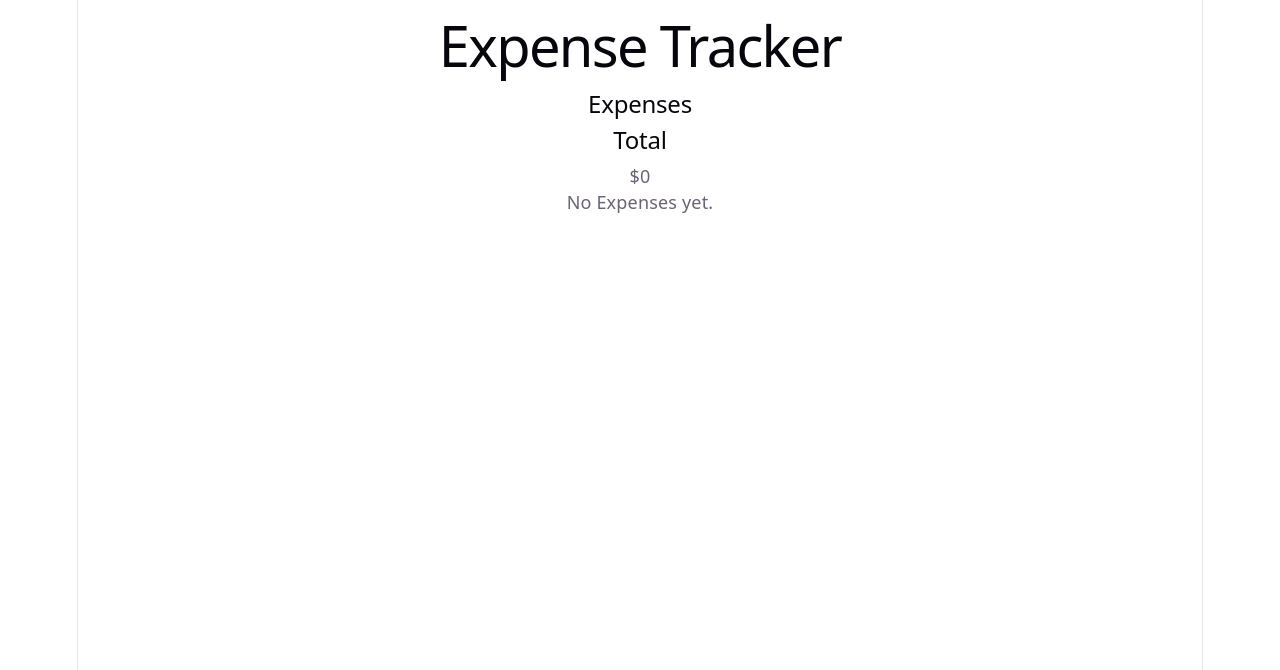
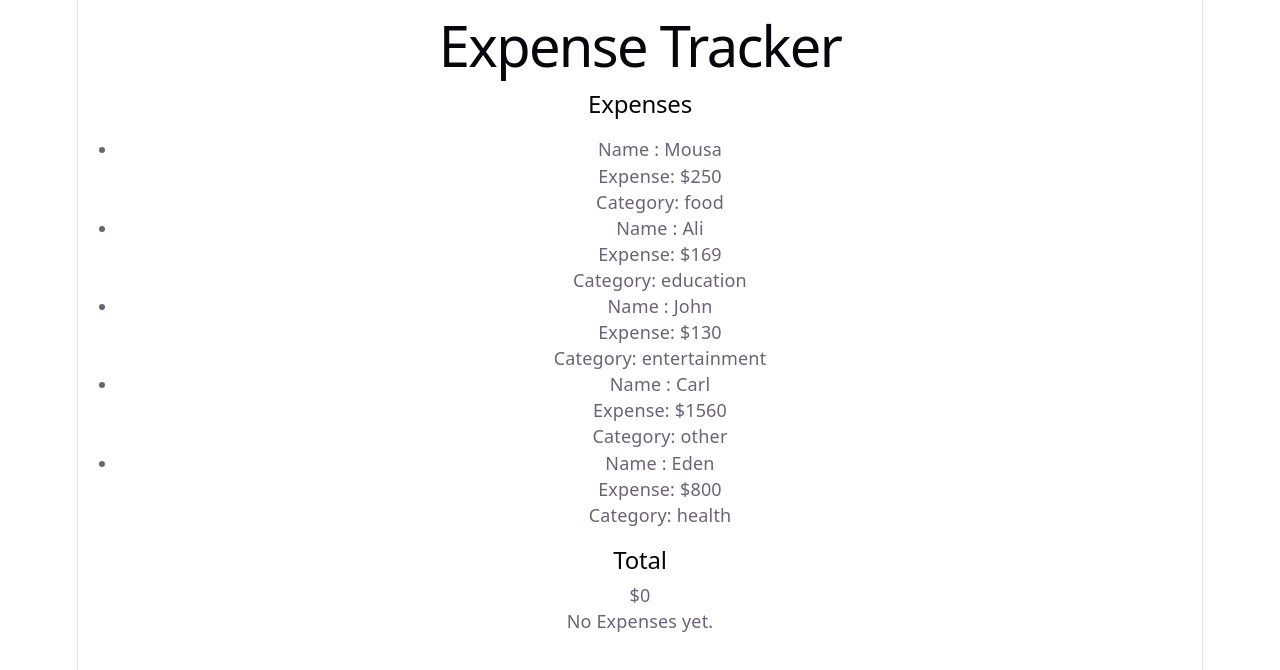
Before and after one commit to mousa1995/expense-tracker, a React (Vite) app: page / in a window 1280 px wide. Shown: the top 670 px of the page. Built offline with nearby package versions, Linux system fonts and the light colour scheme.

Commit message:
feat: add expense list

```diff
--- a/src/App.tsx
+++ b/src/App.tsx
@@ -1,4 +1,6 @@
 import "./App.css";
+import { ExpenseList } from "./components/ExpenseList";
+import { expenses } from "./data/expenses";
 
 function App() {
   return (
@@ -9,6 +11,7 @@ function App() {
       <main>
         <section>
           <h2>Expenses</h2>
+          <ExpenseList expenses={expenses} />
         </section>
         <section>
           <h2>Total</h2>
--- /dev/null
+++ b/src/components/ExpenseItem.tsx
@@ -0,0 +1,19 @@
+import type { ExpenseCategory } from "../types/ExpenseCategory";
+
+interface ExpenseItemProps {
+  person: string;
+  amount: number;
+  category: ExpenseCategory;
+}
+
+export const ExpenseItem = (props: ExpenseItemProps) => {
+  return (
+    <>
+      <li>
+        <p>Name : {props.person}</p>
+        <p>Expense: ${props.amount}</p>
+        <p>Category: {props.category}</p>
+      </li>
+    </>
+  );
+};
--- /dev/null
+++ b/src/components/ExpenseList.tsx
@@ -0,0 +1,29 @@
+import type { Expense } from "../types/Expense";
+import { ExpenseItem } from "./ExpenseItem";
+
+interface ExpenseListProps {
+  expenses: Expense[];
+}
+
+export const ExpenseList = ({ expenses }: ExpenseListProps) => {
+  return (
+    <>
+      {expenses.length > 0 ? (
+        <ul>
+          {expenses.map((expense) => {
+            return (
+              <ExpenseItem
+                key={expense.id}
+                amount={expense.amount}
+                person={expense.person}
+                category={expense.category}
+              />
+            );
+          })}
+        </ul>
+      ) : (
+        <div>No Expenses yet</div>
+      )}
+    </>
+  );
+};
```
Also changed, not shown: src/data/expenses.ts (renamed from src/data/data.ts), 1 other file (tests, documents, lock files or other folders).
